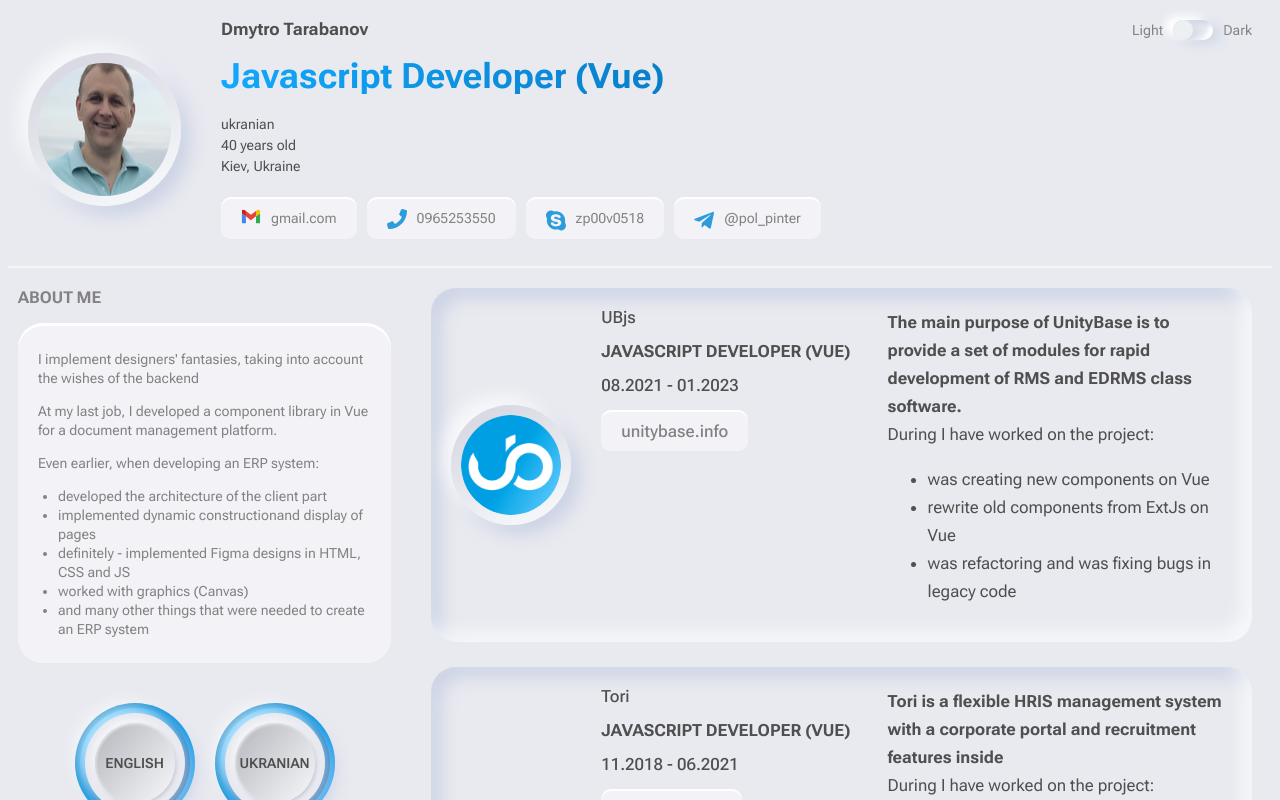
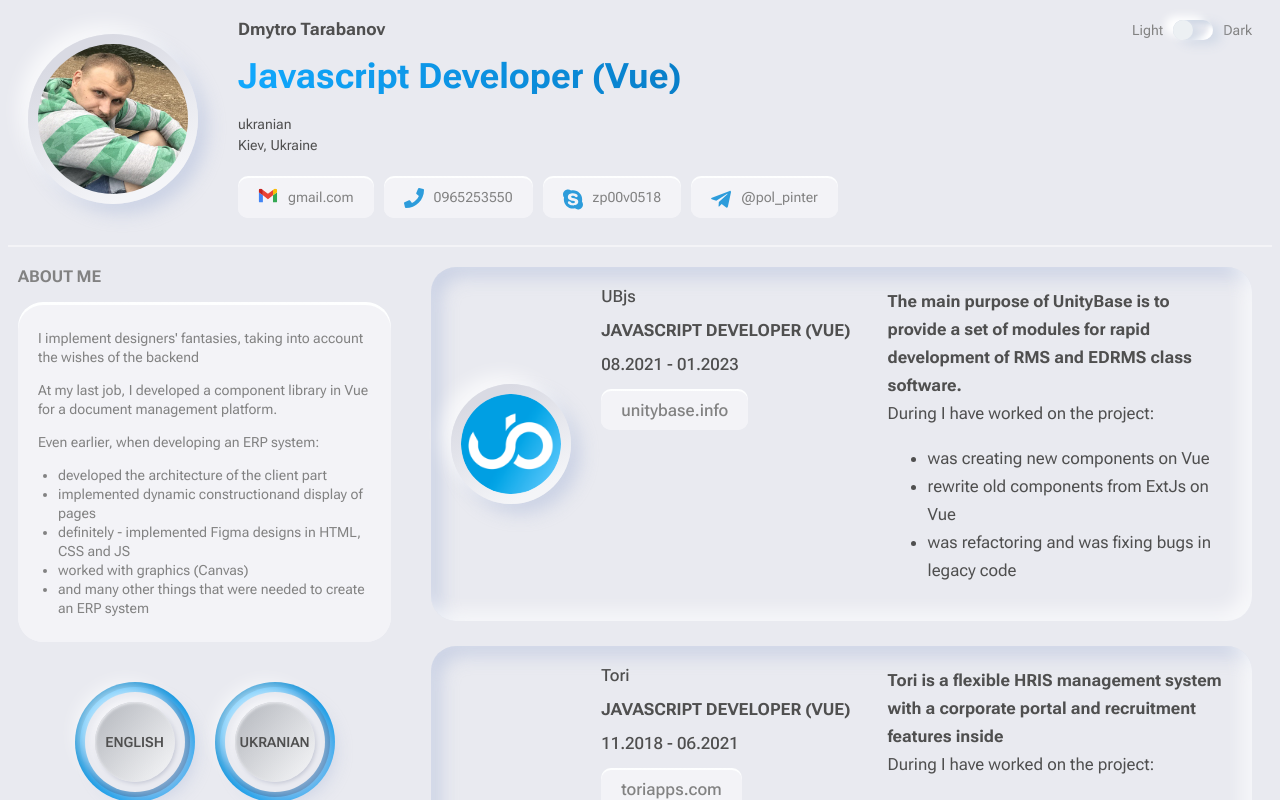
Before and after one commit to zp00v0518/cv-neo, a Vue app: page / in a window 1280 px wide. Shown: the top 800 px of the page. Built offline with nearby package versions, Linux system fonts and the light colour scheme.

Commit message:
added avatar

```diff
--- a/src/components/organism/HeaderCv/HeaderCv.vue
+++ b/src/components/organism/HeaderCv/HeaderCv.vue
@@ -6,7 +6,6 @@
       <h1 class="header-cv__body--position">Javascript Developer (Vue)</h1>
       <div class="header-cv__body__descr">
         <span class="header-cv__body__descr--item">ukranian</span>
-        <span class="header-cv__body__descr--item">40 years old</span>
         <span class="header-cv__body__descr--item">Kiev, Ukraine</span>
       </div>
       <ContactsCv />
@@ -15,7 +14,7 @@
 </template>
 
 <script>
-import avatarSrc from '../../../assets/face.webp'
+import avatarSrc from '../../../assets/7.png'
 
 import AvatarCv from '../../atoms/AvatarCv'
 import ContactsCv from '../../moleculs/ContactsCv'
@@ -38,6 +37,7 @@ export default {
 }
 
 .header-cv__avatar {
+  max-width: 150px;
   margin-right: calc(var(--padding-double) * 2);
 }
 .header-cv__body {
```
Also changed, not shown: src/assets/7.png (added).
